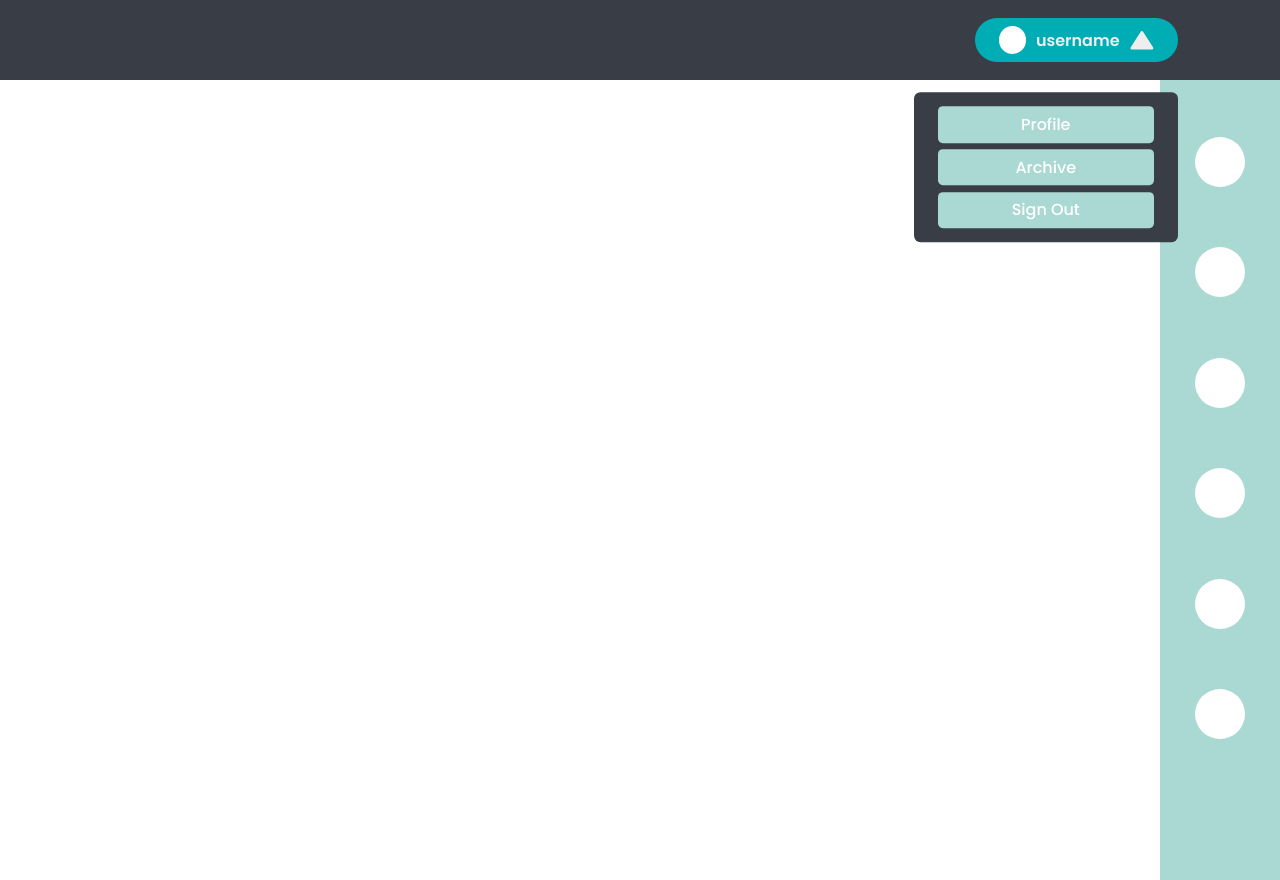
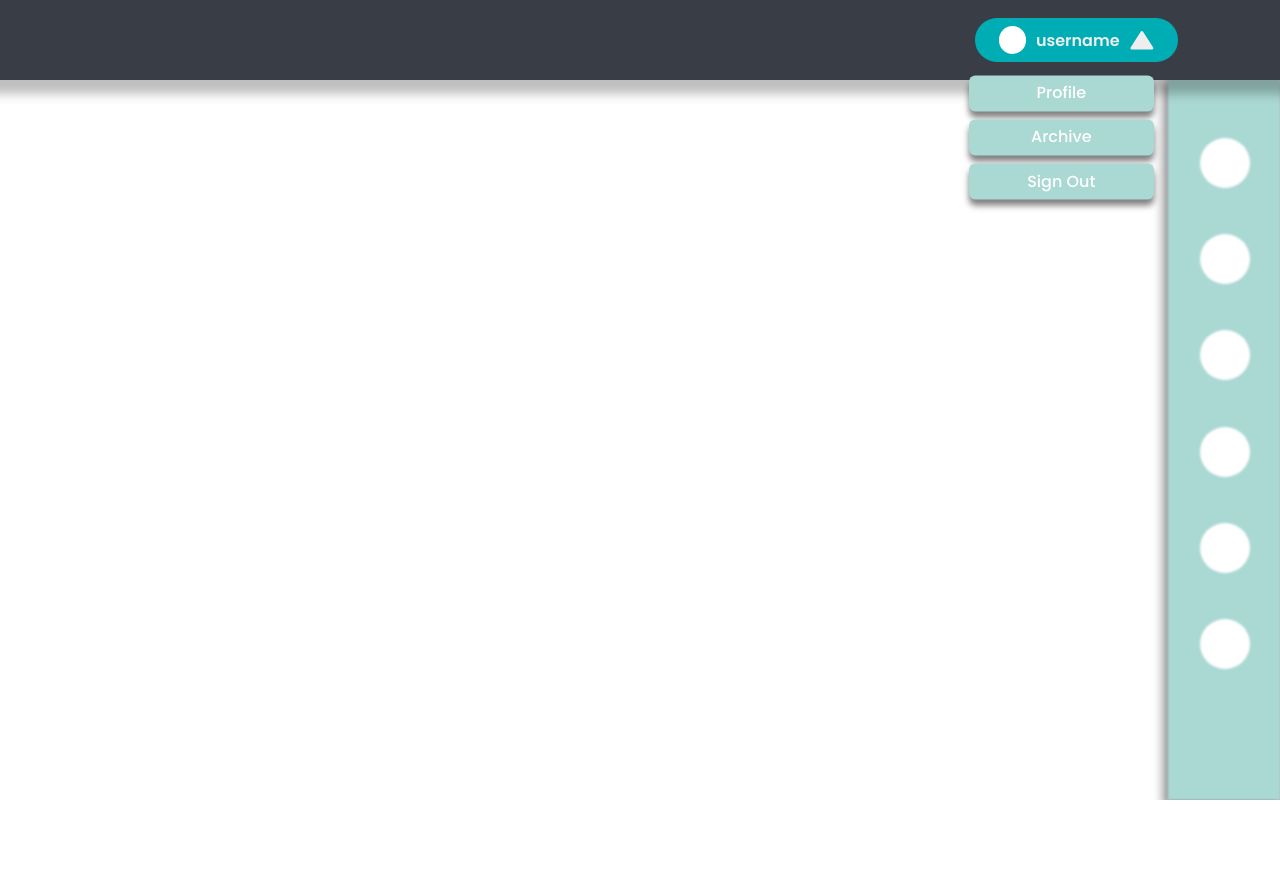
Before and after one commit to shah1012/Typescript-Chat-App-Frontend, a React (Vite) app: page / in a window 1280 px wide. Both pictures are taken after a click on the element "username". After the commit the page ends 800 px from the top, so only its background shows below. Built offline with nearby package versions, Linux system fonts and the light colour scheme.

Commit message:
animation fixes

```diff
--- /dev/null
+++ b/src/Interface/IDashBoard.ts
@@ -0,0 +1,6 @@
+export default interface IDashboard {
+  id: number;
+  name: string;
+  path: string;
+  svg?: React.SVGProps<SVGSVGElement>;
+}
--- a/src/components/Navbar/NavBarLogged/index.tsx
+++ b/src/components/Navbar/NavBarLogged/index.tsx
@@ -6,8 +6,6 @@ interface IAccount {
   name: string;
   profilePic: string;
 }
-
-const fallBackImg = "../../../images/nopfp.png";
 
 const index: React.FC = () => {
   // By useEffect we make a api call to get the user info and display it in the account section
--- a/src/styles/loggedComponents/dropDownBox.scss
+++ b/src/styles/loggedComponents/dropDownBox.scss
@@ -1,28 +1,29 @@
 .dropDownBox {
   position: absolute;
   bottom: 0;
-  transform: translateY(120%);
-  right: 0;
-  background-color: var(--dark);
-  padding: 1vh 1.5rem;
+  transform: translateY(98%);
+  right: 1.5rem;
+  background-color: transparent;
+  padding: 1vh 0rem;
   border-radius: 0.4rem;
   width: 130%;
   display: flex;
-  justify-content: center;
+  justify-content: flex-end;
   align-items: center;
   ul {
-    width: 100%;
+    width: 70%;
     li {
       font-size: 1rem;
       transition: all 0.3s ease-out;
-      border-radius: 0.3rem;
+      border-radius: 0.4rem;
       display: flex;
       justify-content: center;
       align-items: center;
-      margin: 0.4rem 0;
+      margin: 0.5rem 0;
       list-style: none;
       background: var(--primaryColor);
 
+      box-shadow: 0px 6px 6px rgba(0, 0, 0, 0.5);
       padding: 0.7vh 0.15rem;
     }
     li:hover {
--- a/src/styles/loggedComponents/navLogged.scss
+++ b/src/styles/loggedComponents/navLogged.scss
@@ -7,6 +7,7 @@
   align-items: center;
   background-color: var(--dark);
   font-family: var(--primaryFamily);
+  box-shadow: 0px 4px 10px 10px rgba(0, 0, 0, 0.25);
   .myAccount {
     cursor: pointer;
     position: relative;
--- a/src/styles/loggedComponents/sidebar.scss
+++ b/src/styles/loggedComponents/sidebar.scss
@@ -1,14 +1,21 @@
 .chatSideBar {
-  height: 100vh;
-  width: 15vh;
+  box-shadow: -1px 4px 10px 3px rgba(0, 0, 0, 0.5);
+  height: 90vh;
+  width: 7rem;
+  padding-top: 1rem;
+  padding-bottom: 1rem;
   background-color: var(--primaryColor);
   position: absolute;
+  bottom: 0;
   right: 0;
   z-index: -1;
+  filter: blur(1.2px);
+  transition: all 0.4s ease-out;
 
+  padding-left: 2rem;
   main {
+    width: 3.125rem;
     height: 100%;
-
     ul {
       width: 100%;
       height: 90%;
@@ -18,11 +25,17 @@
       align-items: center;
       li {
         img {
-          width: 50px;
-          height: 50px;
+          width: 3.125rem;
+          height: 3.125rem;
           border-radius: 50%;
         }
+        cursor: pointer;
       }
     }
   }
+  &:hover {
+    filter: blur(0px);
+    width: 7.7rem;
+    box-shadow: -1px 4px 10px 3px rgba(0, 0, 0, 0.25);
+  }
 }
--- a/src/styles/notLoggedComponents/navbarNotLogged.scss
+++ b/src/styles/notLoggedComponents/navbarNotLogged.scss
@@ -2,7 +2,7 @@
   width: 100%;
   height: 10vh;
   background-color: #393e46;
-
+  box-shadow: 0px 4px 10px 10px rgba(0, 0, 0, 0.25);
   display: flex;
   align-items: center;
   justify-content: flex-end;
```
Also changed, not shown: src/components/Dashboard/Index.tsx (added, +13 -0 lines), src/misc/DashBoardOptions.tsx (added, +17 -0 lines).
